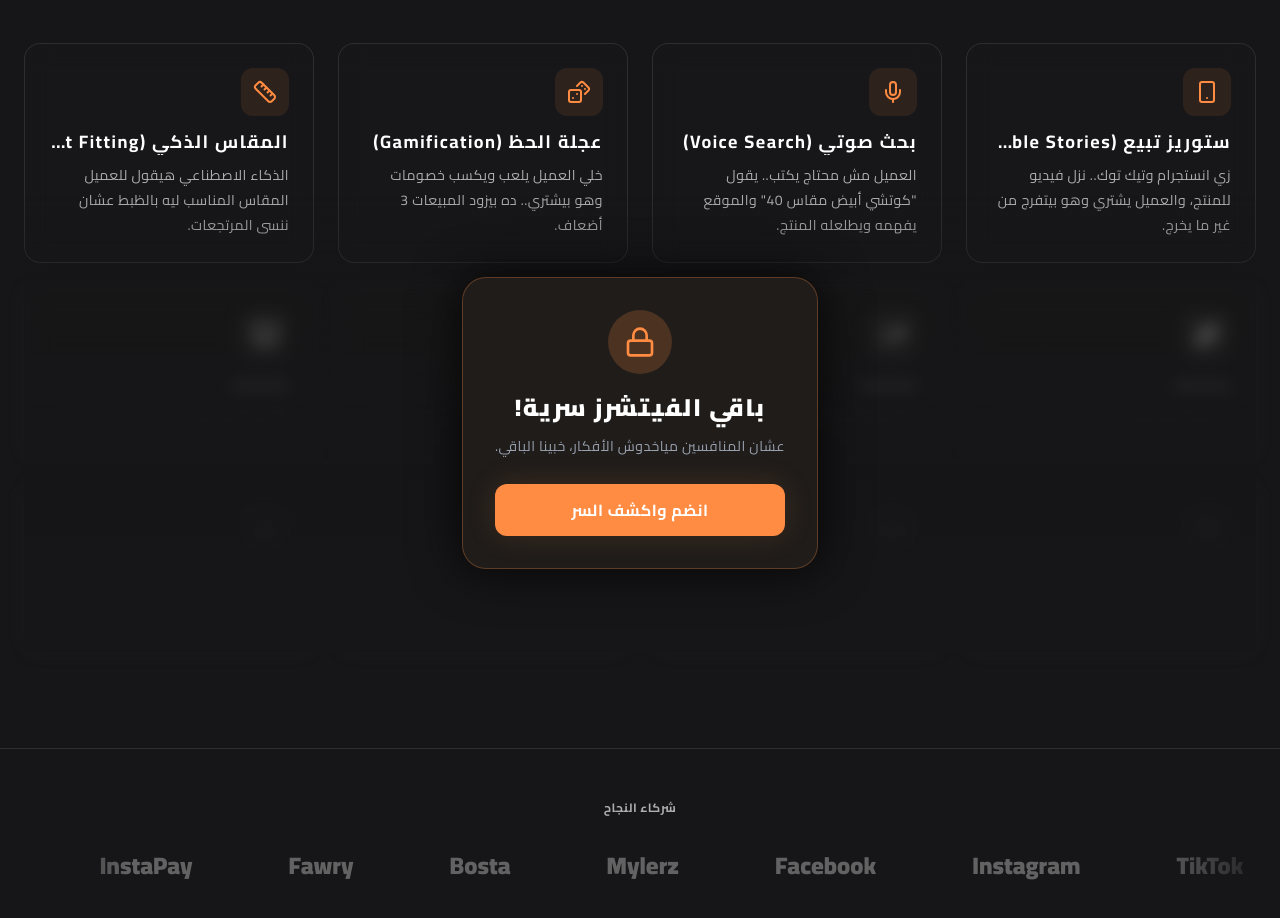
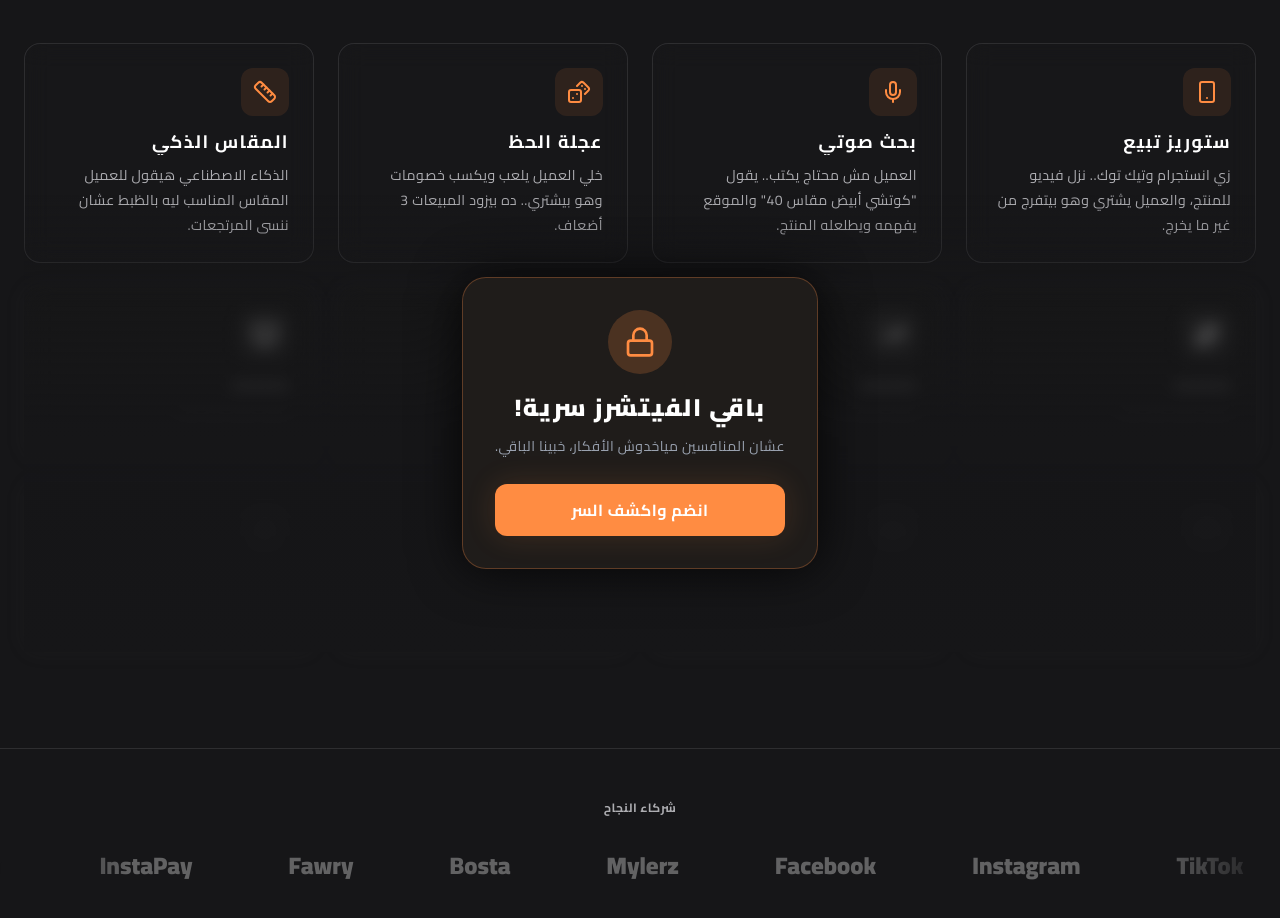
Before and after one commit to Koda-Solutions/Koda, a Next.js app: page / in a window 1280 px wide. Shown: the part 1080-1998 px from the top of the page. Built offline with nearby package versions, Linux system fonts and the light colour scheme.

Commit message:
Upgrade the idea

```diff
--- a/src/data/content.ts
+++ b/src/data/content.ts
@@ -59,32 +59,32 @@ export const content = {
       subtitle: 'عينة بسيطة من اللي بنطبخه في المطبخ دلوقتي..',
       list: [
         {
-          title: 'ستوريز تبيع (Shoppable Stories)',
+          title: 'ستوريز تبيع',
           desc: 'زي انستجرام وتيك توك.. نزل فيديو للمنتج، والعميل يشتري وهو بيتفرج من غير ما يخرج.',
           icon: 'Smartphone',
         },
         {
-          title: 'بحث صوتي (Voice Search)',
+          title: 'بحث صوتي',
           desc: 'العميل مش محتاج يكتب.. يقول "كوتشي أبيض مقاس 40" والموقع يفهمه ويطلعله المنتج.',
           icon: 'Mic',
         },
         {
-          title: 'عجلة الحظ (Gamification)',
+          title: 'عجلة الحظ ',
           desc: 'خلي العميل يلعب ويكسب خصومات وهو بيشتري.. ده بيزود المبيعات 3 أضعاف.',
           icon: 'Dices',
         },
         {
-          title: 'المقاس الذكي (Smart Fitting)',
+          title: 'المقاس الذكي ',
           desc: 'الذكاء الاصطناعي هيقول للعميل المقاس المناسب ليه بالظبط عشان ننسى المرتجعات.',
           icon: 'Ruler',
         },
         {
-          title: 'كاتب المحتوى (AI Describer)',
+          title: 'كاتب المحتوى ',
           desc: 'ارفع صورة المنتج، والذكاء الاصطناعي هيكتبلك وصف بياع وكريتيف في ثانية.',
           icon: 'Sparkles',
         },
         {
-          title: 'تسعير ديناميكي (Dynamic Pricing)',
+          title: 'تسعير ديناميكي ',
           desc: 'السيستم بيغير السعر أو بيعمل خصم مؤقت أوتوماتيك لو لقى العميل متردد.',
           icon: 'TrendingUp',
         },
@@ -94,27 +94,27 @@ export const content = {
           icon: 'MessageCircle',
         },
         {
-          title: 'داشبورد السايبر (Cyber Dashboard)',
+          title: 'داشبورد السايبر ',
           desc: 'لوحة تحكم شكلها خيال علمي، بتديك كل تفصيلة عن البيزنس بتاعك لحظة بلحظة.',
           icon: 'Monitor',
         },
         {
-          title: 'الدفع بالتقسيط (BNPL)',
+          title: 'الدفع بالتقسيط ',
           desc: 'مربوطين بـ Valu و Sympl جاهز.. خلي العميل يشتري ويدفع براحته.',
           icon: 'CreditCard',
         },
         {
-          title: 'القياس الافتراضي (AR Try-On)',
+          title: 'القياس الافتراضي ',
           desc: 'العميل يقدر يشوف النظارة أو الساعة على إيده بالكاميرا قبل ما يشتري.',
           icon: 'Glasses',
         },
         {
-          title: 'بوابة البلوجرز (Influencer Portal)',
+          title: 'بوابة البلوجرز ',
           desc: 'سيستم جاهز للمشاهير يسوقولك وياخدوا عمولتهم أوتوماتيك.',
           icon: 'Users',
         },
         {
-          title: 'سحب لحظي (Instant Payout)',
+          title: 'سحب لحظي ',
           desc: 'فلوسك في جيبك في نفس اللحظة، مش لازم تستنى آخر الأسبوع.',
           icon: 'Zap',
         },
```
